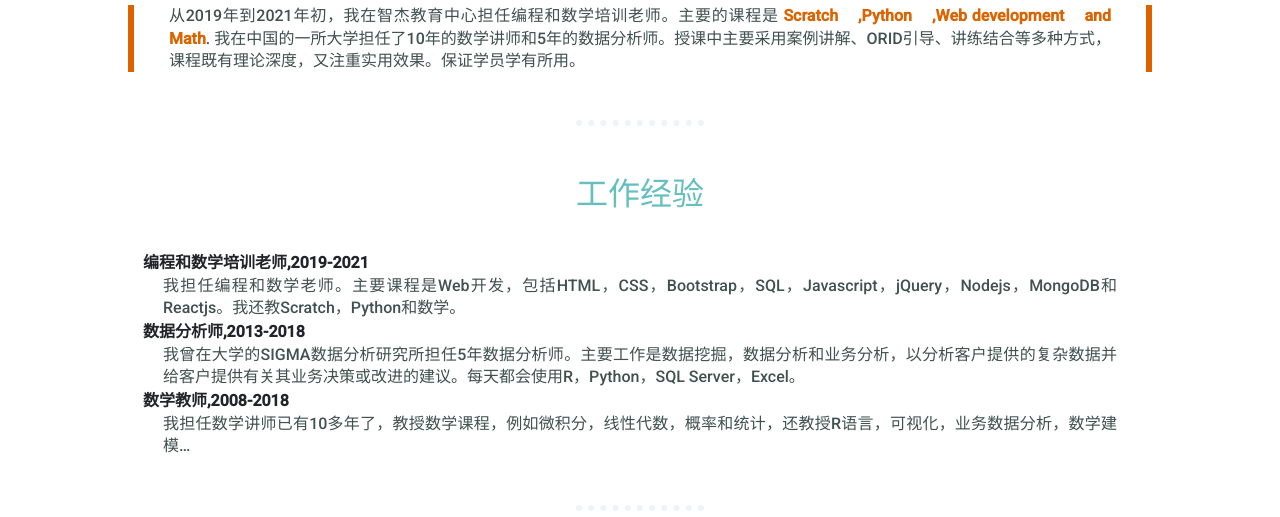
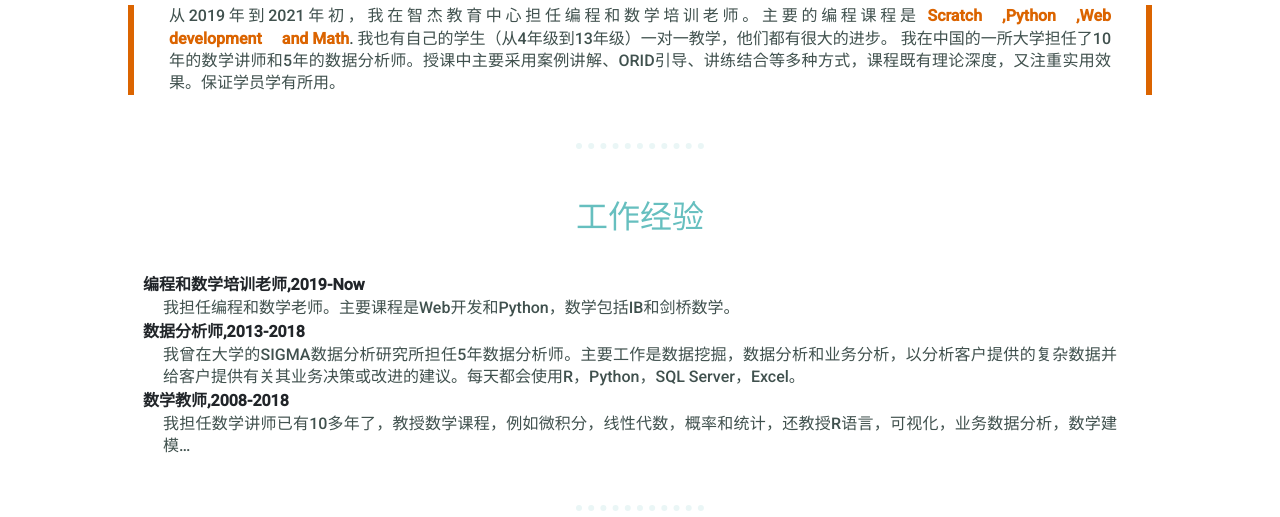
Before and after one commit to Connies81Gao/TutorCV-Connie, a plain HTML site: page Chinese.html in a window 1280 px wide. Shown: the part 735-1252 px from the top of the page. Drawn offline with nearby package versions, Linux system fonts and the light colour scheme.

Commit message:
Update Chinese.html

```diff
--- a/Chinese.html
+++ b/Chinese.html
@@ -69,9 +69,9 @@
       <h2>概述</h2>
       <div class="container-lg summary-div">
         <p class="summary-p">
-          从2019年到2021年初，我在智杰教育中心担任编程和数学培训老师。主要的课程是
+          从2019年到2021年初，我在智杰教育中心担任编程和数学培训老师。主要的编程课程是
           <strong class="emphasis"><a href="https://scratch.mit.edu/" class="emphasis" title="Scratch主页">Scratch</a>,<a href="https://en.wikipedia.org/wiki/Python_(programming_language)" class="emphasis" title="Python维基百科">Python</a>,<a
-              href="web_development_mini_case.mp4" class="emphasis" title="动态网页的小案例">Web development</a>and Math</strong>.
+              href="web_development_mini_case.mp4" class="emphasis" title="动态网页的小案例">Web development</a>and Math</strong>. 我也有自己的学生（从4年级到13年级）一对一教学，他们都有很大的进步。
           我在中国的一所大学担任了10年的数学讲师和5年的数据分析师。授课中主要采用案例讲解、ORID引导、讲练结合等多种方式，课程既有理论深度，又注重实用效果。保证学员学有所用。
 
         </p>
@@ -84,10 +84,10 @@
       <div class="container-lg" style="width:80%">
         <dl>
           <dt class="text-left">
-            编程和数学培训老师,2019-2021
+            编程和数学培训老师,2019-Now
           </dt>
           <dd class="dd-p text-justify">
-            我担任编程和数学老师。主要课程是Web开发，包括HTML，CSS，Bootstrap，SQL，Javascript，jQuery，Nodejs，MongoDB和Reactjs。我还教Scratch，Python和数学。
+            我担任编程和数学老师。主要课程是Web开发和Python，数学包括IB和剑桥数学。
           </dd>
           <dt class="text-left">数据分析师,2013-2018
           </dt>
```
